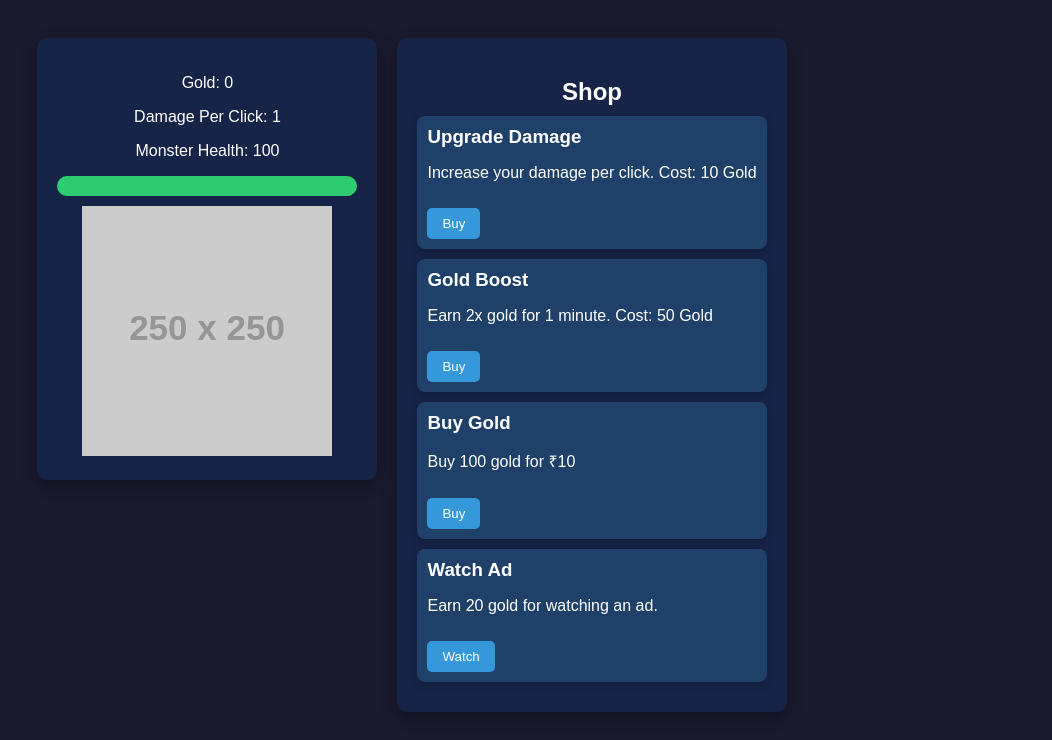
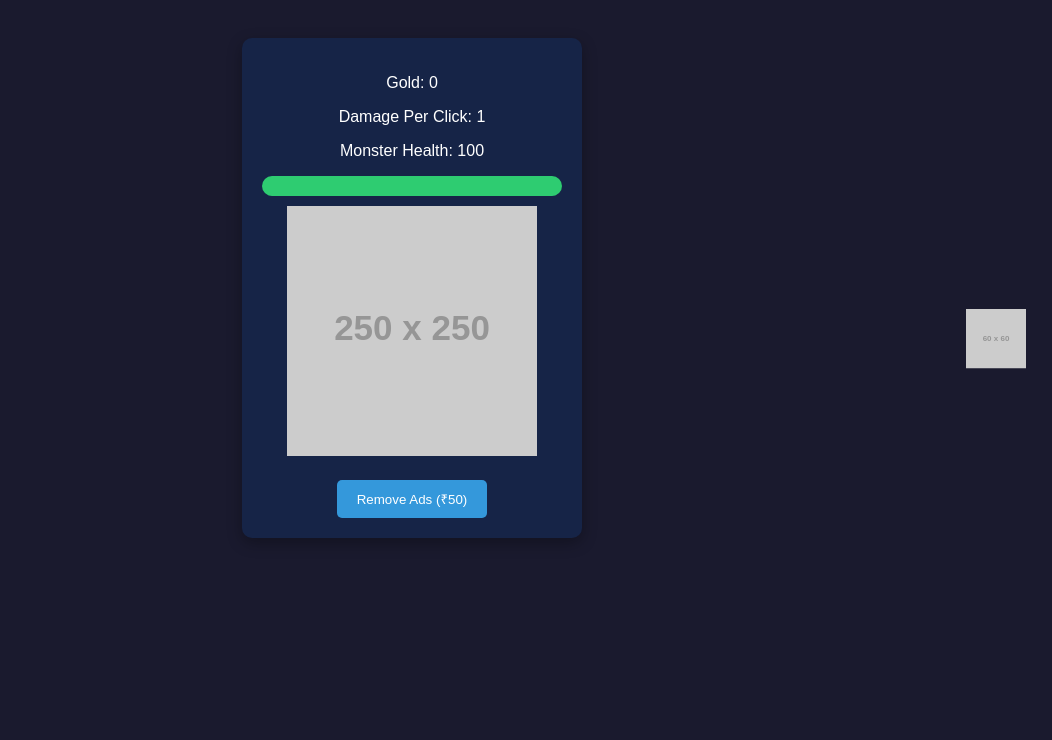
Before and after one commit to ArnavBarway/Monsterclicker, a plain HTML site: page index.html in a window 1280 px wide. Shown: the part 60-800 px from the top of the page, without its empty margins (228-1280 px from the left). Drawn offline with Linux system fonts and the light colour scheme; placeholder pictures from the web are drawn by us.

Commit message:
Update index.html

```diff
--- a/index.html
+++ b/index.html
@@ -6,7 +6,6 @@
     <meta name="google-adsense-account" content="ca-pub-5679528715321899">
     <title>Monster Hunter Clicker</title>
     <style>
-        /* General Styling */
         body {
             font-family: Arial, sans-serif;
             text-align: center;
@@ -20,7 +19,6 @@
             margin-top: 20px;
         }
 
-        /* Game Container */
         #game-container {
             display: flex;
             justify-content: center;
@@ -29,15 +27,11 @@
             padding: 20px;
         }
 
-        /* Stats Section */
-        #stats, #shop {
+        #stats {
             background: #162447;
             border-radius: 10px;
             padding: 20px;
             box-shadow: 0 5px 15px rgba(0, 0, 0, 0.3);
-        }
-
-        #stats {
             width: 300px;
         }
 
@@ -62,41 +56,32 @@
             cursor: pointer;
         }
 
-        /* Shop Section */
-        #shop h2 {
-            margin-bottom: 10px;
+        #shop-btn {
+            position: fixed;
+            right: 20px;
+            top: 50%;
+            transform: translateY(-50%);
+            background-color: transparent;
+            border: none;
+            cursor: pointer;
         }
 
-        .shop-item {
-            background: #1f4068;
-            padding: 10px;
-            margin: 10px 0;
-            border-radius: 8px;
-            text-align: left;
-            box-shadow: 0 3px 10px rgba(0, 0, 0, 0.2);
+        #shop-btn img {
+            width: 60px;
         }
 
-        .shop-item h3 {
-            margin: 0;
-        }
-
-        .shop-item button {
-            margin-top: 10px;
+        #subscribe-btn {
+            margin-top: 20px;
             background-color: #3498db;
             color: white;
             border: none;
-            padding: 8px 15px;
+            padding: 10px 20px;
             cursor: pointer;
             border-radius: 5px;
         }
 
-        .shop-item button:hover {
+        #subscribe-btn:hover {
             background-color: #2980b9;
-        }
-
-        #boost-timer {
-            font-size: 1.2em;
-            color: #f1c40f;
         }
     </style>
 </head>
@@ -112,31 +97,12 @@
                 <div id="health-bar-inner" class="health-bar-inner"></div>
             </div>
             <img id="monster" src="https://via.placeholder.com/250" alt="Monster">
-        </div>
-        <div id="shop">
-            <h2>Shop</h2>
-            <div class="shop-item">
-                <h3>Upgrade Damage</h3>
-                <p>Increase your damage per click. Cost: <span id="upgrade-cost">10</span> Gold</p>
-                <button id="buy-upgrade">Buy</button>
-            </div>
-            <div class="shop-item">
-                <h3>Gold Boost</h3>
-                <p>Earn 2x gold for 1 minute. Cost: 50 Gold</p>
-                <button id="buy-gold-boost">Buy</button>
-            </div>
-            <div class="shop-item">
-                <h3>Buy Gold</h3>
-                <p>Buy 100 gold for ₹10</p>
-                <button id="buy-gold">Buy</button>
-            </div>
-            <div class="shop-item">
-                <h3>Watch Ad</h3>
-                <p>Earn 20 gold for watching an ad.</p>
-                <button id="watch-ad">Watch</button>
-            </div>
+            <button id="subscribe-btn">Remove Ads (₹50)</button>
         </div>
     </div>
+    <button id="shop-btn">
+        <img src="https://via.placeholder.com/60?text=Shop" alt="Shop">
+    </button>
     <script src="game.js"></script>
 </body>
 </html>
```
